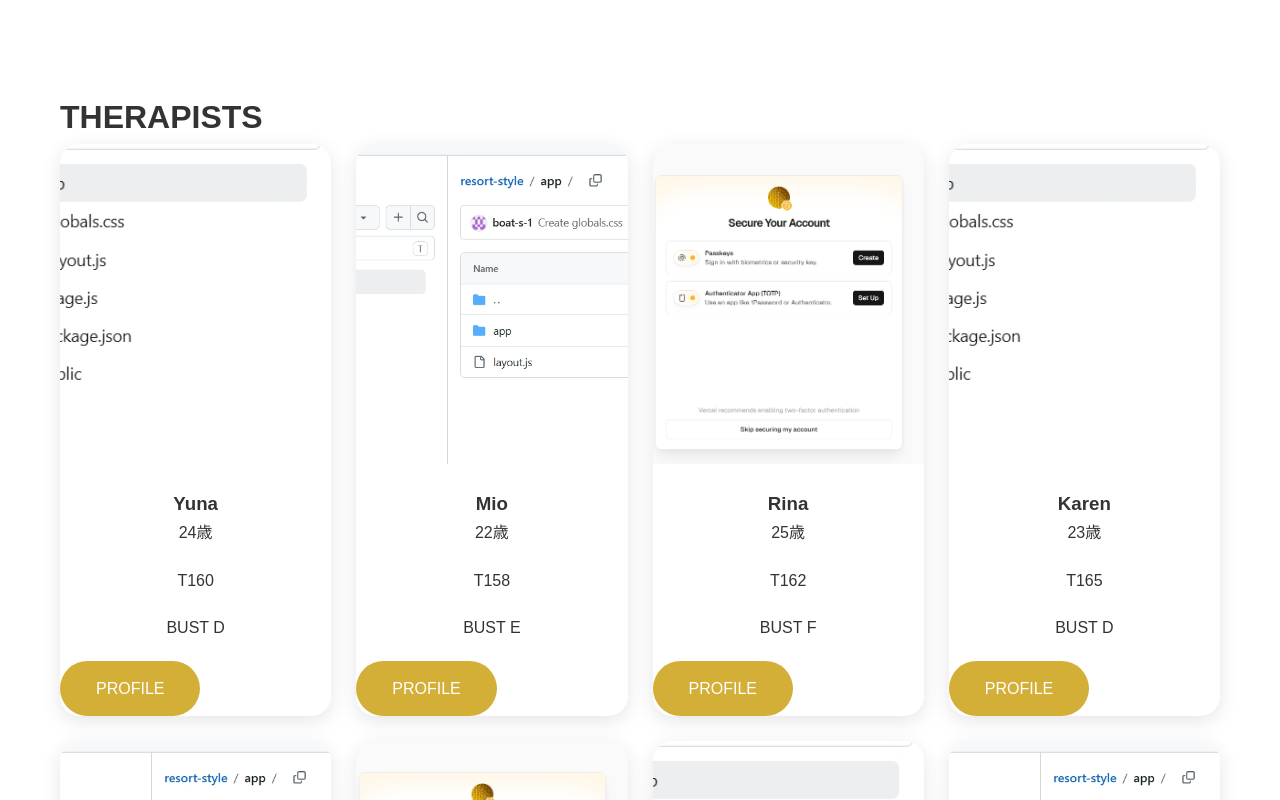
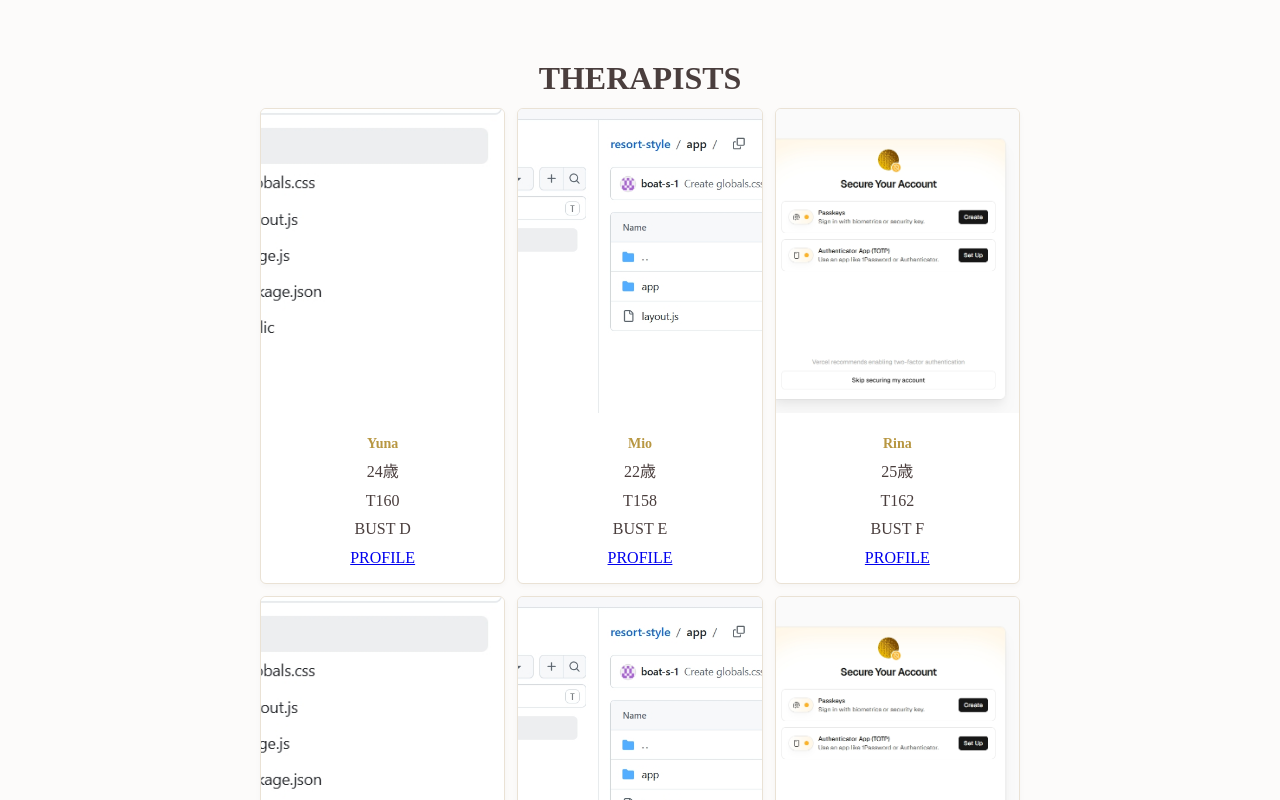
Before and after one commit to boat-s-1/resort-style, a Next.js app: page /therapists in a window 1280 px wide. Shown: the top 800 px of the page. Built offline with nearby package versions, Linux system fonts and the light colour scheme.

Commit message:
Update globals.css

```diff
--- a/app/globals.css
+++ b/app/globals.css
@@ -1,7 +1,6 @@
-/* =========================
-Resort-Style
-Luxury Resort Design
-========================= */
+/* ==========================================
+   Resort-Style: Premium Luxury Spa Edition
+   ========================================== */
 
 * {
   margin: 0;
@@ -11,218 +10,293 @@ Luxury Resort Design
 
 html {
   scroll-behavior: smooth;
+  background-color: #fcfbfa; /* ほんのり温かみのある高級白 */
 }
 
 body {
-  background: #ffffff;
-  color: #333;
-  font-family: "Hiragino Sans", sans-serif;
-  line-height: 1.7;
+  color: #4a3e3d; /* 深みのあるブラウングレーで高級感を */
+  font-family: "Times New Roman", "YuMincho", "ユーザー明朝", "Hiragino Mincho ProN", serif;
+  line-height: 1.8;
+  padding-bottom: 70px; /* 固定フッターの被り防止 */
 }
 
-/* Hero */
+/* --- Header Header Logo Area --- */
+.site-header {
+  background: #ffffff;
+  padding: 15px 20px;
+  text-align: center;
+  position: relative;
+  border-bottom: 1px solid #f0e9df;
+  display: flex;
+  justify-content: space-between;
+  align-items: center;
+}
 
+.header-logo-wrapper {
+  margin: 0 auto;
+}
+
+.header-logo-sub {
+  font-size: 10px;
+  color: #b89742;
+  letter-spacing: 0.2em;
+  text-transform: uppercase;
+}
+
+.header-logo-main {
+  font-size: 26px;
+  font-weight: 400;
+  color: #b89742;
+  font-family: "Times New Roman", serif;
+  letter-spacing: 1px;
+}
+
+.menu-trigger, .line-trigger {
+  font-size: 11px;
+  color: #b89742;
+  cursor: pointer;
+  text-align: center;
+  font-family: sans-serif;
+  font-weight: bold;
+}
+
+/* --- Hero Section --- */
 .hero {
-  min-height: 100vh;
-  background: linear-gradient(
-      rgba(0, 0, 0, 0.35),
-      rgba(0, 0, 0, 0.35)
-    ),
-    url('/hero.jpg');
+  position: relative;
+  min-height: 65vh;
+  background: linear-gradient(rgba(0, 0, 0, 0.4), rgba(0, 0, 0, 0.3)), url('/hero.jpg');
   background-size: cover;
   background-position: center;
   display: flex;
   align-items: center;
   justify-content: center;
   text-align: center;
+  padding: 40px 20px;
 }
 
-.overlay {
-  color: white;
-  padding: 20px;
+.hero-content {
+  color: #ffffff;
 }
 
-.hero h1 {
-  font-size: 70px;
-  font-weight: 700;
-  letter-spacing: 4px;
+.hero-sub-title {
+  font-size: 15px;
+  letter-spacing: 0.1em;
+  margin-bottom: 10px;
+  font-weight: 300;
+}
+
+.hero-main-title {
+  font-size: 42px;
+  font-family: "Times New Roman", serif;
+  font-weight: 400;
+  letter-spacing: 2px;
+  margin-bottom: 15px;
+  text-shadow: 0 2px 10px rgba(0,0,0,0.3);
+}
+
+.hero-ornament {
+  color: #b89742;
+  margin: 10px 0;
+  font-size: 18px;
+}
+
+.hero-hours {
+  font-size: 16px;
+  letter-spacing: 0.05em;
+  font-weight: 300;
+}
+
+/* --- Section Global --- */
+.section {
+  padding: 50px 20px;
+  max-width: 800px;
+  margin: 0 auto;
+  text-align: center;
+}
+
+.section-title-en {
+  font-size: 24px;
+  color: #0c8c9e; /* 理想のティールブルー */
+  font-family: "Times New Roman", serif;
+  letter-spacing: 0.15em;
+  font-weight: 400;
+  text-transform: uppercase;
+}
+
+.section-ornament {
+  color: #cdb273;
+  font-size: 14px;
+  margin: 5px 0 8px 0;
+}
+
+.section-title-ja {
+  font-size: 13px;
+  color: #7d706c;
+  letter-spacing: 0.1em;
+  margin-bottom: 30px;
+}
+
+/* --- Notice Box (Today's Info) --- */
+.info-status-box {
+  background: linear-gradient(to bottom, #fffcf7, #fff9ee);
+  border: 1px solid #dcc9a3;
+  border-radius: 8px;
+  padding: 20px;
+  display: flex;
+  align-items: center;
+  justify-content: center;
+  gap: 15px;
+  max-width: 600px;
+  margin: 0 auto;
+  box-shadow: 0 3px 10px rgba(220,201,163,0.15);
+}
+
+.status-icon {
+  font-size: 32px;
+  color: #cdb273;
+}
+
+.status-text {
+  text-align: left;
+  font-size: 15px;
+  color: #5c4e4b;
+  line-height: 1.5;
+}
+
+/* --- Therapist Grid Cards --- */
+.cards {
+  display: grid;
+  grid-template-columns: repeat(3, 1fr);
+  gap: 12px;
   margin-bottom: 20px;
 }
 
-.hero p {
-  font-size: 20px;
-}
-
-.hero-info {
-  margin-top: 20px;
-  margin-bottom: 30px;
-}
-
-.hero-btn {
-  display: inline-block;
-  padding: 14px 36px;
-  background: #d4af37;
-  color: white;
-  text-decoration: none;
-  border-radius: 50px;
-  transition: .3s;
-}
-
-.hero-btn:hover {
-  opacity: .85;
-}
-
-/* Section */
-
-.section {
-  padding: 90px 20px;
-  max-width: 1200px;
-  margin: auto;
-}
-
-.section h2 {
-  text-align: center;
-  color: #0aa9b8;
-  font-size: 36px;
-  margin-bottom: 40px;
-}
-
-/* Cards */
-
-.cards {
-  display: grid;
-  grid-template-columns: repeat(auto-fit, minmax(250px, 1fr));
-  gap: 25px;
+@media (max-width: 600px) {
+  .cards {
+    grid-template-columns: repeat(3, 1fr); /* スマホ3列キープ */
+  }
 }
 
 .card {
-  background: white;
-  border-radius: 20px;
+  background: #ffffff;
+  border: 1px solid #eae2d5;
+  border-radius: 6px;
   overflow: hidden;
-  box-shadow: 0 5px 20px rgba(0, 0, 0, .1);
-  transition: .3s;
-}
-
-.card:hover {
-  transform: translateY(-5px);
+  box-shadow: 0 2px 6px rgba(0,0,0,0.03);
+  text-align: center;
+  padding-bottom: 10px;
 }
 
 .card img {
   width: 100%;
-  height: 320px;
+  aspect-ratio: 4 / 5;
   object-fit: cover;
 }
 
 .card h3 {
-  padding-top: 15px;
-  text-align: center;
+  font-size: 14px;
+  color: #b89742;
+  margin: 8px 0 2px 0;
+  font-weight: 600;
 }
 
-.card p {
-  text-align: center;
-  padding-bottom: 20px;
+.card-link {
+  font-size: 11px;
+  color: #0c8c9e;
+  text-decoration: none;
+  font-weight: bold;
 }
 
-/* Boxes */
-
-.schedule-box,
-.info-box {
-  background: #f8f8f8;
-  padding: 30px;
-  border-left: 6px solid #0aa9b8;
-  border-radius: 12px;
-  text-align: center;
+/* --- Premium Navigation Sub-Menu Grid --- */
+.submenu-grid {
+  display: grid;
+  grid-template-columns: repeat(3, 1fr);
+  gap: 10px;
+  max-width: 600px;
+  margin: 20px auto 0 auto;
 }
 
-/* Price Table */
-
-.price-table {
-  width: 100%;
-  border-collapse: collapse;
+.submenu-item {
+  background: #ffffff;
+  border: 1px solid #eadecc;
+  border-radius: 6px;
+  padding: 15px 5px;
+  text-decoration: none;
+  display: flex;
+  flex-direction: column;
+  align-items: center;
+  justify-content: center;
+  transition: background 0.3s;
 }
 
-.price-table th {
-  background: #d4af37;
-  color: white;
+.submenu-item:hover {
+  background: #fdfaf4;
 }
 
-.price-table th,
-.price-table td {
-  border: 1px solid #ddd;
-  padding: 15px;
-  text-align: center;
+.submenu-icon {
+  font-size: 22px;
+  color: #b89742;
+  margin-bottom: 5px;
 }
 
-/* Contact */
-
-.contact-form {
-  display: flex;
-  flex-direction: column;
-  gap: 15px;
+.submenu-title-en {
+  font-size: 11px;
+  font-weight: bold;
+  color: #b89742;
+  letter-spacing: 0.05em;
 }
 
-.contact-form input,
-.contact-form textarea {
-  padding: 15px;
-  border: 1px solid #ccc;
-  border-radius: 10px;
-  font-size: 16px;
+.submenu-title-ja {
+  font-size: 9px;
+  color: #8c7f7a;
 }
 
-.contact-form textarea {
-  min-height: 180px;
+/* --- Fix Two-Column Dual Bottom Footer Buttons --- */
+.dual-footer-bar {
+  position: fixed;
+  bottom: 0;
+  left: 0;
+  right: 0;
+  height: 65px;
+  display: flex;
+  z-index: 1000;
+  box-shadow: 0 -3px 15px rgba(0,0,0,0.15);
 }
 
-.contact-form button {
-  background: #0aa9b8;
-  color: white;
-  border: none;
-  padding: 16px;
-  border-radius: 10px;
-  cursor: pointer;
+.footer-btn-call {
+  flex: 1;
+  background: #007687; /* 濃いめの綺麗なティール */
+  color: #ffffff;
+  text-decoration: none;
+  display: flex;
+  align-items: center;
+  justify-content: center;
+  gap: 8px;
+  font-weight: bold;
+  font-size: 15px;
 }
 
-/* Footer */
-
-footer {
-  background: #0f1720;
-  color: white;
-  text-align: center;
-  padding: 50px 20px;
+.footer-btn-line {
+  flex: 1;
+  background: #06c755; /* LINEグリーン */
+  color: #ffffff;
+  text-decoration: none;
+  display: flex;
+  align-items: center;
+  justify-content: center;
+  gap: 8px;
+  font-weight: bold;
+  font-size: 15px;
 }
 
-/* LINE Button */
-
-.line-btn {
-  position: fixed;
-  right: 20px;
-  bottom: 20px;
-  background: #06c755;
-  color: white;
-  text-decoration: none;
-  padding: 16px 24px;
-  border-radius: 999px;
-  font-weight: bold;
-  box-shadow: 0 5px 20px rgba(0, 0, 0, .25);
-  z-index: 999;
+.footer-btn-subtext {
+  font-size: 10px;
+  font-weight: normal;
+  display: block;
+  opacity: 0.9;
 }
 
-/* Mobile */
-
-@media (max-width: 768px) {
-  .hero h1 {
-    font-size: 42px;
-  }
-
-  .hero p {
-    font-size: 16px;
-  }
-
-  .section {
-    padding: 60px 15px;
-  }
-
-  .section h2 {
-    font-size: 28px;
-  }
+.btn-main-text-box {
+  text-align: left;
+  line-height: 1.3;
 }
```
